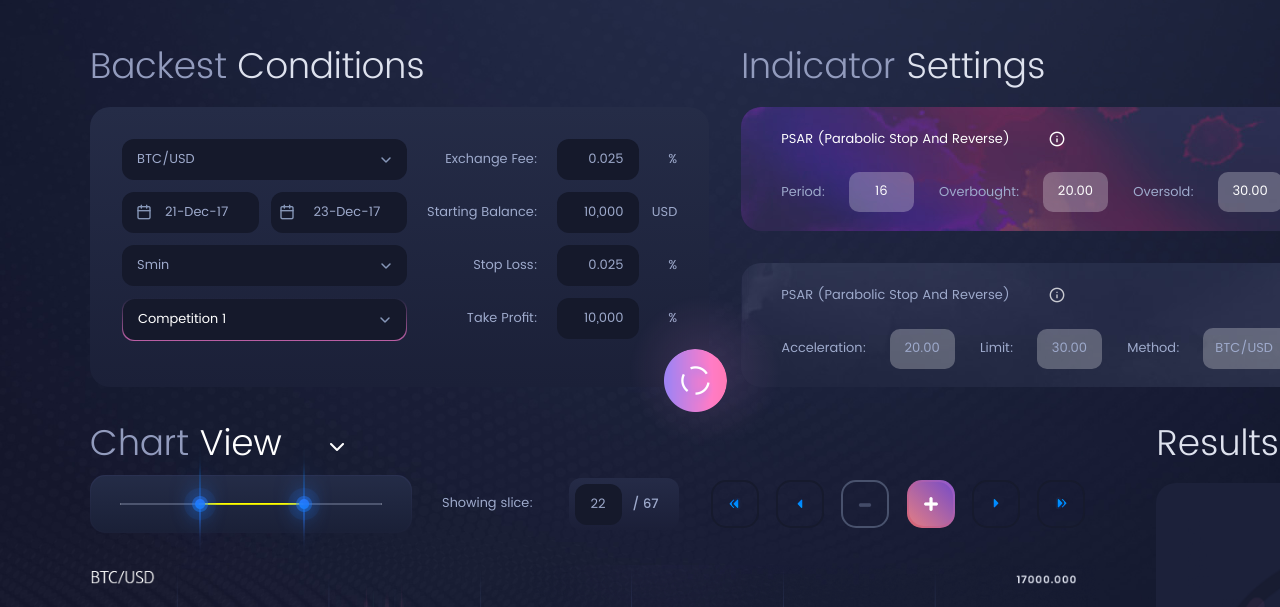
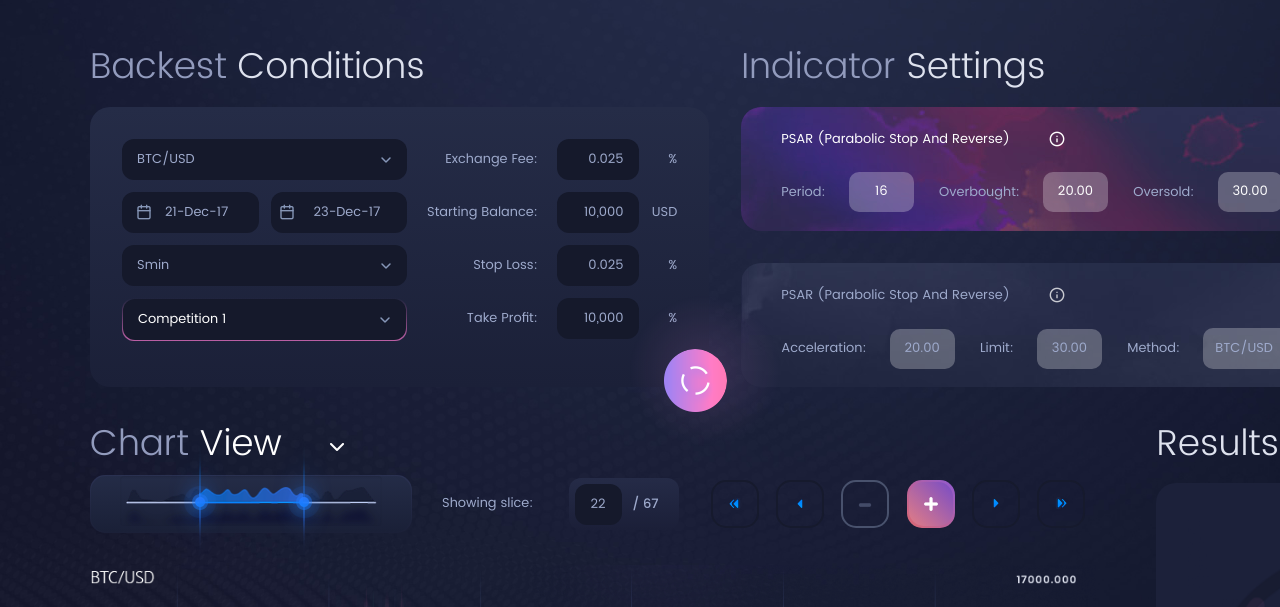
Before and after one commit to uixninja/gravity, a plain HTML site: page index.html in a window 1280 px wide. Shown: the part 125-732 px from the top of the page. Drawn offline with Linux system fonts and the light colour scheme.

Commit message:
added range

```diff
--- a/css/landing_page.scss
+++ b/css/landing_page.scss
@@ -830,7 +830,8 @@
 .slider {
     &.slider-horizontal {
         width: 100%;
-        margin-top: 17px;
+        margin-top: 0;
+        height: 50px;
 
         .slider-handle {
             width: 61px;
@@ -839,25 +840,29 @@
             border: none;
             box-shadow: none;
             margin-left: -31px;
-            margin-top: -51px;
+            margin-top: -36px;
         }
 
         .slider-track {
-            height: 2px;
+            height: 50px;
             margin-top: 0;
+            background: none;
+            top: 0;
         }
     }
 }
 
 
 #slider .slider-track-high {
-	background: #4d556f;
+    background: url('../img/gray_bg.png') no-repeat right 11px;
 }
 
 #slider .slider-track-low {
-	background: #4d556f;
+    background: url('../img/gray_bg.png') no-repeat 0 11px;
 }
 
 #slider .slider-selection {
-	background: yellow;
+    background: url('../img/blue_bg.png') no-repeat 50% 11px;
+    border-radius: 0;
+    box-shadow: none;
 }
```
Also changed, not shown: css/main.css, img/blue_bg.png (added), img/gray_bg.png (added), 1 other file.
